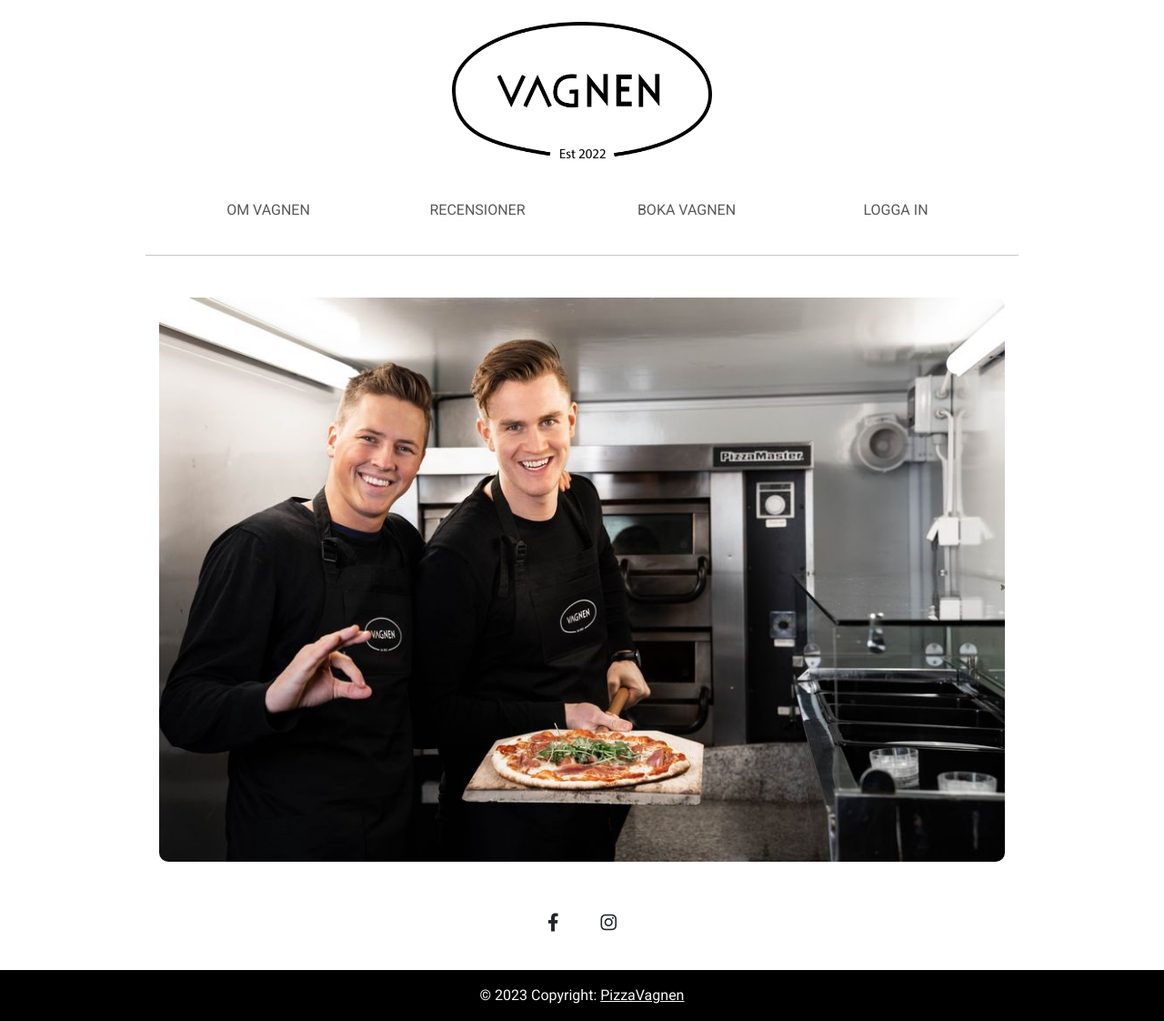
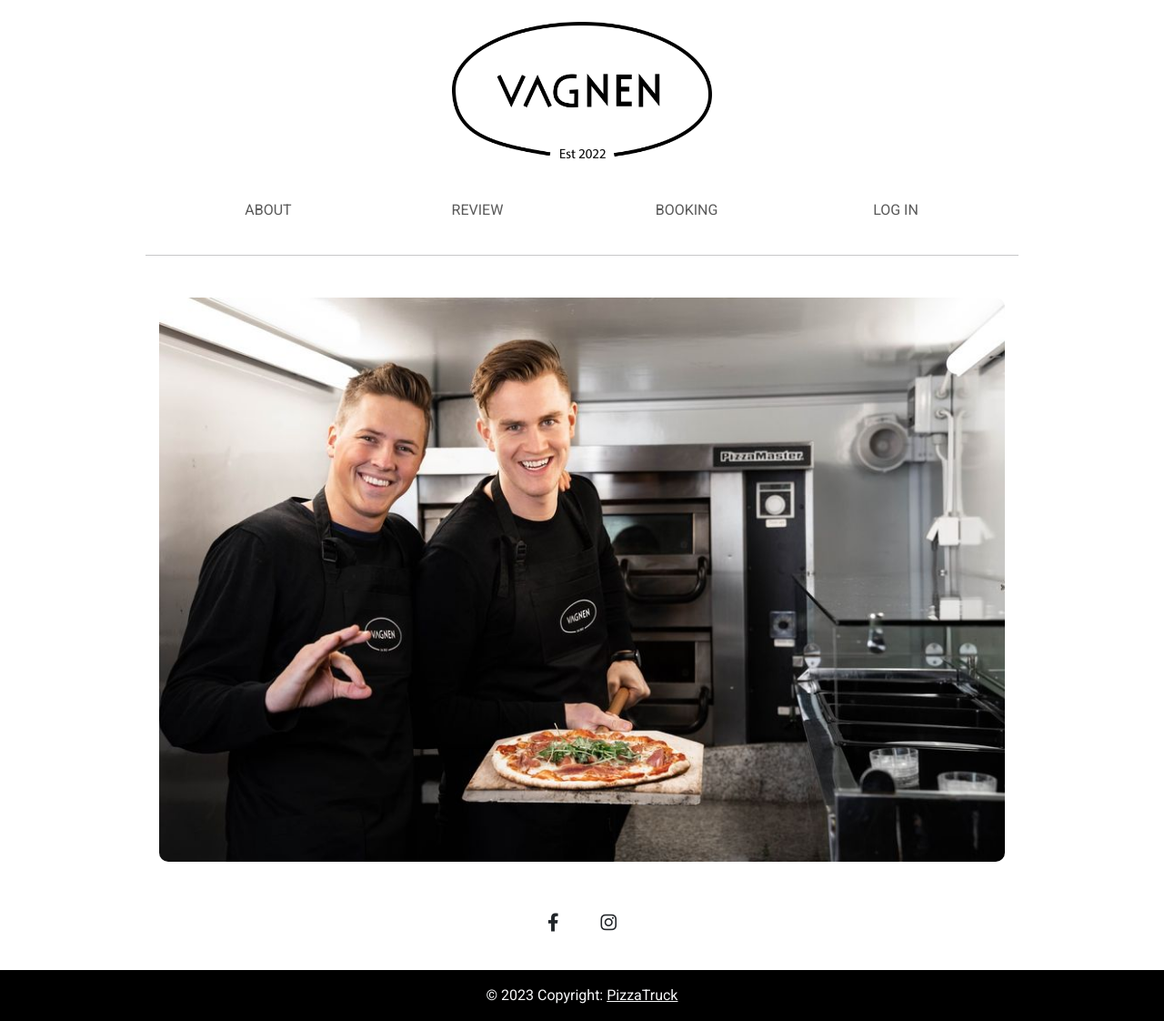
Before and after one commit to simonjellvert/pizzavagnen, a Django app: page / in a window 1280 px wide. Shown: the whole page at 91% size. Run offline with Django 3.2, Linux system fonts and the light colour scheme; some libraries are stand-ins or nearby versions.

Commit message:
Edit base.html, translate to english

```diff
--- a/static/css/style.css
+++ b/static/css/style.css
@@ -71,6 +71,7 @@ p {
   display: flex;
   align-items: center;
   justify-content: center;
+  width: 150px;
 }
 
 .logout {
@@ -80,6 +81,7 @@ p {
 .before-hover-content,
 .hover-content {
   position: absolute;
+  width: 150px;
   top: 50%;
   left: 50%;
   transform: translate(-50%, -50%);
--- a/templates/base.html
+++ b/templates/base.html
@@ -20,21 +20,21 @@
     <link rel="stylesheet" href="https://cdnjs.cloudflare.com/ajax/libs/hover.css/2.1.1/css/hover-min.css"
         type="text/css" />
     <link rel="stylesheet" type="text/css" href="{% static 'css/style.css' %}" />
-    <title>PizzaVagnen</title>
+    <title>PizzaTruck</title>
 </head>
 
 <body>
     <!-- If user is logged in, display log out button at top of the screen -->
     {% if user.is_authenticated %}
     <div class="d-flex justify-content-end align-items-end" id="logout">
-        <a class="logout-button hvr-sweep-to-top" href="{% url 'account_logout' %}">Logga Ut</a>
+        <a class="logout-button hvr-sweep-to-top" href="{% url 'account_logout' %}">Log Out</a>
     </div>
     {% endif %}
 
     <!-- Logotype -->
     <div class="container text-center py-4">
         <a href="{% url 'home' %}">
-            <img src="/static/img/Vagnen-logo-002-1-1024x537.png" alt="Logo" id="logotype" class="img-fluid" />
+            <img src="{% static 'img/Vagnen-logo-002-1-1024x537.png' %}" alt="Logo" id="logotype" class="img-fluid" />
         </a>
     </div>
 
@@ -55,36 +55,47 @@
                 <ul class="navbar-nav d-flex align-items-center justify-content-center text-center text-center">
                     <li class="nav-item hvr-sweep-to-bottom d-flex align-items-center justify-content-center">
                         <a class="nav-link events" href="{% url 'events' %}">
-                            <span class="before-hover-content">Om Vagnen</span>
-                            <span class="hover-content">Så här fungerar vi</span>
+                            <span class="before-hover-content">About</span>
+                            <span class="hover-content">The PizzaTruck</span>
                         </a>
                     </li>
                     <li class="nav-item hvr-sweep-to-bottom d-flex align-items-center justify-content-center">
                         <a class="nav-link review" href="#">
-                            <span class="before-hover-content">Recensioner</span>
-                            <span class="hover-content">Vad tycker våra kunder?</span>
+                            <span class="before-hover-content">Review</span>
+                            <span class="hover-content">Our customers thoughts</span>
                         </a>
                     </li>
+                    <!-- If user is logged in, redirect to bookings page -->
+                    {% if user.is_authenticated %}
                     <li class="nav-item hvr-sweep-to-bottom d-flex align-items-center justify-content-center">
                         <a class="nav-link booking" href="#">
-                            <span class="before-hover-content">Boka Vagnen</span>
-                            <span class="hover-content">Så kommer vi till dig!</span>
+                            <span class="before-hover-content">Bookings</span>
+                            <span class="hover-content">For your event</span>
                         </a>
                     </li>
+                    <!-- If user is logged out, redirect to login page -->
+                    {% else %}
+                    <li class="nav-item hvr-sweep-to-bottom d-flex align-items-center justify-content-center">
+                        <a class="nav-link booking" href="{% url 'account_login' %}">
+                            <span class="before-hover-content">Booking</span>
+                            <span class="hover-content">Bookings</span>
+                        </a>
+                    </li>
+                    {% endif %}
                     <!-- If logged in, display my account button -->
                     {% if user.is_authenticated %}
                     <li class="nav-item hvr-sweep-to-bottom d-flex align-items-center justify-content-center">
                         <a class="nav-link account" href="{% url 'account_logout' %}">
-                            <span class="before-hover-content">Mitt Konto</span>
-                            <span class="hover-content">Hantera uppgifter</span>
+                            <span class="before-hover-content">Account</span>
+                            <span class="hover-content">Manage it</span>
                         </a>
                     </li>
                     <!-- If logged out, display log in button -->
                     {% else %}
                     <li class="nav-item hvr-sweep-to-bottom d-flex align-items-center justify-content-center">
                         <a class="nav-link login" href="{% url 'account_login' %}">
-                            <span class="before-hover-content">Logga In</span>
-                            <span class="hover-content">Och hantera min bokning</span>
+                            <span class="before-hover-content">Log in</span>
+                            <span class="hover-content">To handle bookings</span>
                         </a>
                     </li>
                     {% endif %}
@@ -116,7 +127,7 @@
         <!-- Copyright -->
         <div class="text-center text-light p-3 lower-footer" style="background-color: black">
             © 2023 Copyright:
-            <a class="text-light" href="#">PizzaVagnen</a>
+            <a class="text-light" href="#">PizzaTruck</a>
         </div>
     </footer>
 
```
Also changed, not shown: booking/forms.py (added, +24 -0 lines).
